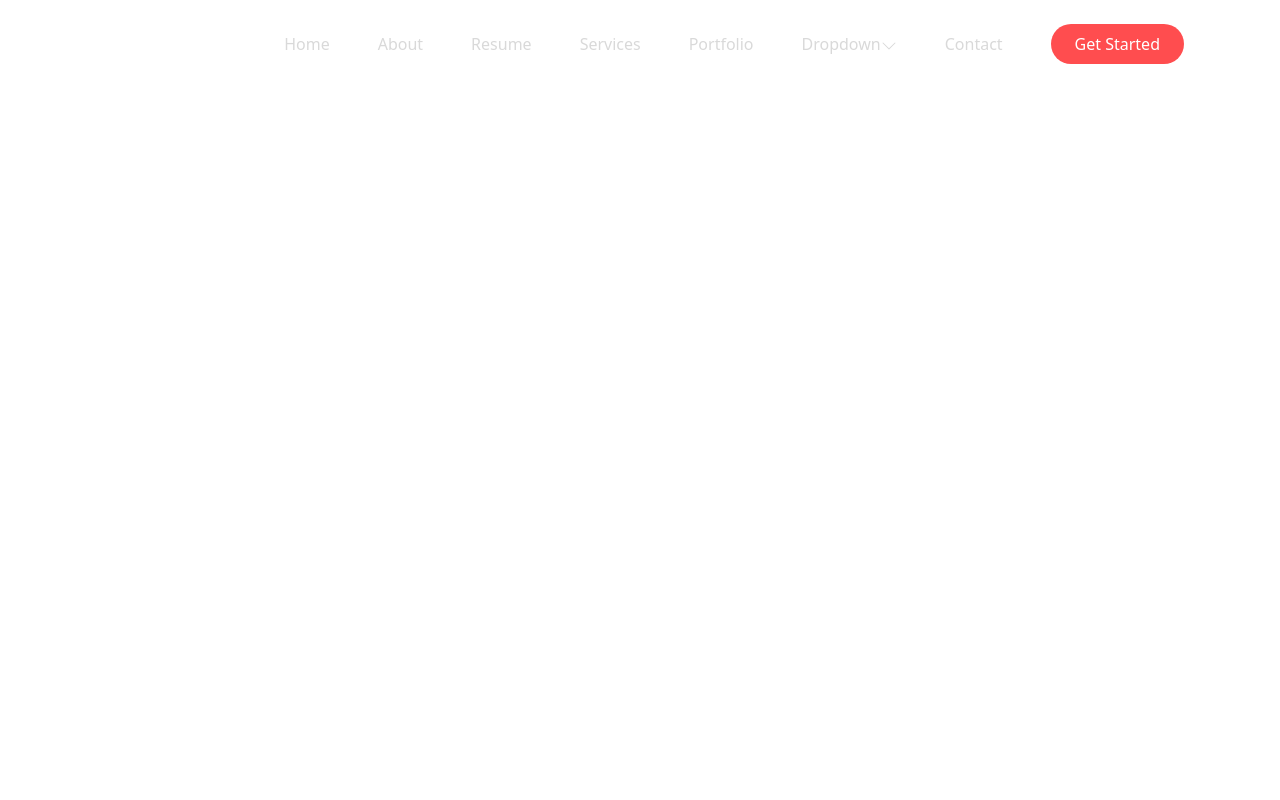
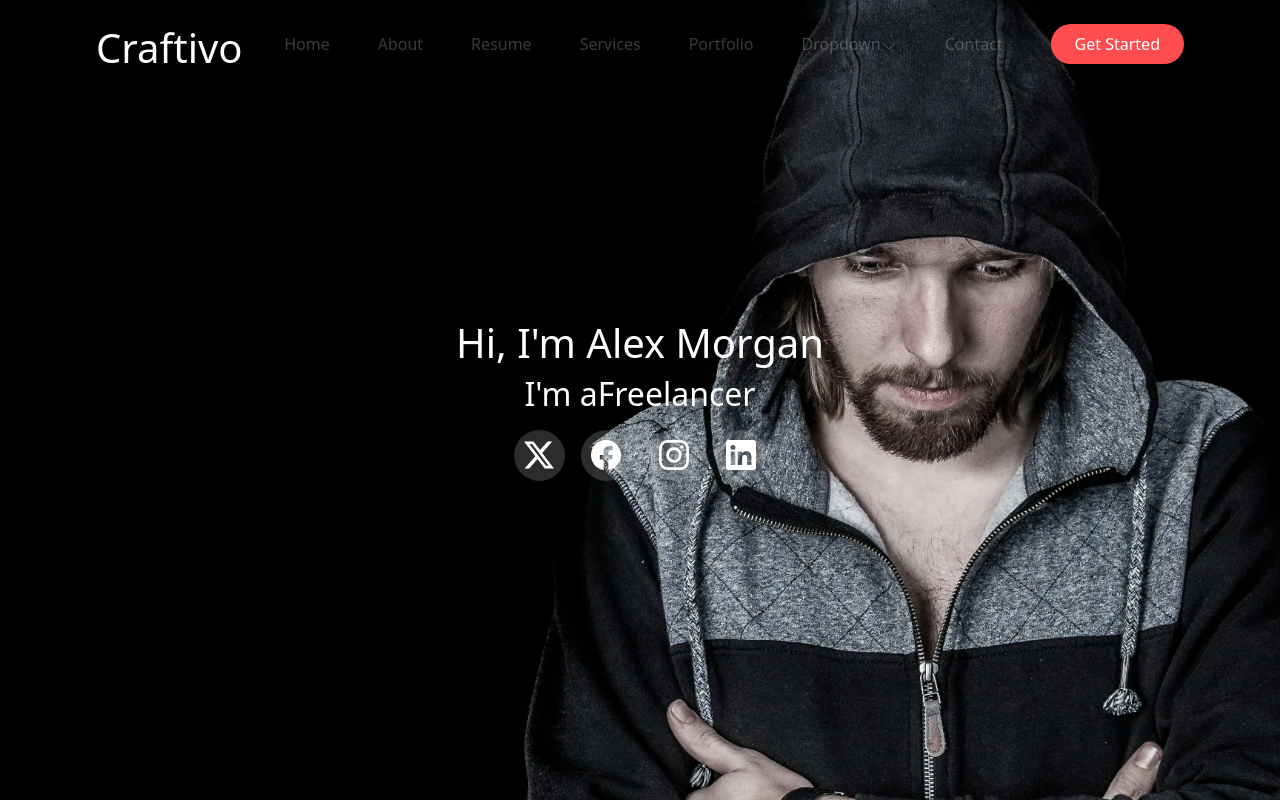
Before and after one commit to ayoub-ennaciri/sass-bootstrap-project, a website: page index.html in a window 1280 px wide. Drawn offline with Linux system fonts and the light colour scheme.

Commit message:
feat : added hero section

```diff
--- a/index.html
+++ b/index.html
@@ -7,8 +7,8 @@
     <link rel=stylesheet href=./public/css/app.css>
 </head>
 <body>
-    <header class="">
-        <!-- *header part2 -->
+    <!-- *header -->
+    <header class="position-fixed z-3 vw-100" >
 
         <nav class="d-flex justify-content-between  px-5 mx-5 py-4 ">
 
@@ -74,5 +74,35 @@
 
         </nav>
     </header>
+
+    <!-- *hero section -->
+    <section class="hero text-center vw-100 vh-100 d-flex flex-column justify-content-center align-items-center ">
+        <div class="d-flex flex-column justify-content-center align-items-center">
+            <h1 class="">Hi, I'm Alex Morgan</h1>
+            <h2 class="d-flex">I'm a <span class=""><h2>Freelancer</h2></span></h2>
+        </div>
+        <div class="socials d-flex gap-3 align-items-center justify-content-center">
+            <a href="" class="d-flex align-items-center justify-content-center rounded-5">
+                <svg xmlns="http://www.w3.org/2000/svg" width="30" height="30" fill="currentColor" class="bi bi-twitter-x" viewBox="0 0 16 16">
+                    <path d="M12.6.75h2.454l-5.36 6.142L16 15.25h-4.937l-3.867-5.07-4.425 5.07H.316l5.733-6.57L0 .75h5.063l3.495 4.633L12.601.75Zm-.86 13.028h1.36L4.323 2.145H2.865z"/>
+                </svg>
+            </a>
+            <a href="" class="d-flex align-items-center justify-content-center rounded-5">
+                <svg xmlns="http://www.w3.org/2000/svg" width="30" height="30" fill="currentColor" class="bi bi-facebook" viewBox="0 0 16 16">
+                    <path d="M16 8.049c0-4.446-3.582-8.05-8-8.05C3.58 0-.002 3.603-.002 8.05c0 4.017 2.926 7.347 6.75 7.951v-5.625h-2.03V8.05H6.75V6.275c0-2.017 1.195-3.131 3.022-3.131.876 0 1.791.157 1.791.157v1.98h-1.009c-.993 0-1.303.621-1.303 1.258v1.51h2.218l-.354 2.326H9.25V16c3.824-.604 6.75-3.934 6.75-7.951"/>
+                </svg>
+            </a>
+            <a href="" class="d-flex align-items-center justify-content-center rounded-5">
+                <svg xmlns="http://www.w3.org/2000/svg" width="30" height="30" fill="currentColor" class="bi bi-instagram" viewBox="0 0 16 16">
+                    <path d="M8 0C5.829 0 5.556.01 4.703.048 3.85.088 3.269.222 2.76.42a3.9 3.9 0 0 0-1.417.923A3.9 3.9 0 0 0 .42 2.76C.222 3.268.087 3.85.048 4.7.01 5.555 0 5.827 0 8.001c0 2.172.01 2.444.048 3.297.04.852.174 1.433.372 1.942.205.526.478.972.923 1.417.444.445.89.719 1.416.923.51.198 1.09.333 1.942.372C5.555 15.99 5.827 16 8 16s2.444-.01 3.298-.048c.851-.04 1.434-.174 1.943-.372a3.9 3.9 0 0 0 1.416-.923c.445-.445.718-.891.923-1.417.197-.509.332-1.09.372-1.942C15.99 10.445 16 10.173 16 8s-.01-2.445-.048-3.299c-.04-.851-.175-1.433-.372-1.941a3.9 3.9 0 0 0-.923-1.417A3.9 3.9 0 0 0 13.24.42c-.51-.198-1.092-.333-1.943-.372C10.443.01 10.172 0 7.998 0zm-.717 1.442h.718c2.136 0 2.389.007 3.232.046.78.035 1.204.166 1.486.275.373.145.64.319.92.599s.453.546.598.92c.11.281.24.705.275 1.485.039.843.047 1.096.047 3.231s-.008 2.389-.047 3.232c-.035.78-.166 1.203-.275 1.485a2.5 2.5 0 0 1-.599.919c-.28.28-.546.453-.92.598-.28.11-.704.24-1.485.276-.843.038-1.096.047-3.232.047s-2.39-.009-3.233-.047c-.78-.036-1.203-.166-1.485-.276a2.5 2.5 0 0 1-.92-.598 2.5 2.5 0 0 1-.6-.92c-.109-.281-.24-.705-.275-1.485-.038-.843-.046-1.096-.046-3.233s.008-2.388.046-3.231c.036-.78.166-1.204.276-1.486.145-.373.319-.64.599-.92s.546-.453.92-.598c.282-.11.705-.24 1.485-.276.738-.034 1.024-.044 2.515-.045zm4.988 1.328a.96.96 0 1 0 0 1.92.96.96 0 0 0 0-1.92m-4.27 1.122a4.109 4.109 0 1 0 0 8.217 4.109 4.109 0 0 0 0-8.217m0 1.441a2.667 2.667 0 1 1 0 5.334 2.667 2.667 0 0 1 0-5.334"/>
+                </svg>
+            </a>
+            <a href="" class="d-flex align-items-center justify-content-center rounded-5">
+                <svg xmlns="http://www.w3.org/2000/svg" width="30" height="30" fill="currentColor" class="bi bi-linkedin" viewBox="0 0 16 16">
+                    <path d="M0 1.146C0 .513.526 0 1.175 0h13.65C15.474 0 16 .513 16 1.146v13.708c0 .633-.526 1.146-1.175 1.146H1.175C.526 16 0 15.487 0 14.854zm4.943 12.248V6.169H2.542v7.225zm-1.2-8.212c.837 0 1.358-.554 1.358-1.248-.015-.709-.52-1.248-1.342-1.248S2.4 3.226 2.4 3.934c0 .694.521 1.248 1.327 1.248zm4.908 8.212V9.359c0-.216.016-.432.08-.586.173-.431.568-.878 1.232-.878.869 0 1.216.662 1.216 1.634v3.865h2.401V9.25c0-2.22-1.184-3.252-2.764-3.252-1.274 0-1.845.7-2.165 1.193v.025h-.016l.016-.025V6.169h-2.4c.03.678 0 7.225 0 7.225z"/>
+                </svg>
+            </a>
+        </div>
+    </section>
 </body>
 </html>
--- a/src/_allVariables.sass
+++ b/src/_allVariables.sass
@@ -1,2 +1,3 @@
 $orange : #ff4d4f
-$text-grey : #d9d9d9
+$text-grey : #d9d9d944
+$grey-low : #d9d9d933
--- a/src/sass/modules/home/_header.sass
+++ b/src/sass/modules/home/_header.sass
@@ -1,5 +1,3 @@
-
-
 .button
     background-color:  $orange
     color: white
--- a/src/sass/modules/home/_main.sass
+++ b/src/sass/modules/home/_main.sass
@@ -0,0 +1,11 @@
+.hero
+    background-image: url(../../../../public/images/profile/profile-bg-5.webp)
+    background-position: center
+    background-size: cover
+    color: white
+
+.socials a
+    color: white
+    background-color: $grey-low
+    width: 4vw
+    height: 4vw
```
Also changed, not shown: public/css/app.css, 1 other file.
